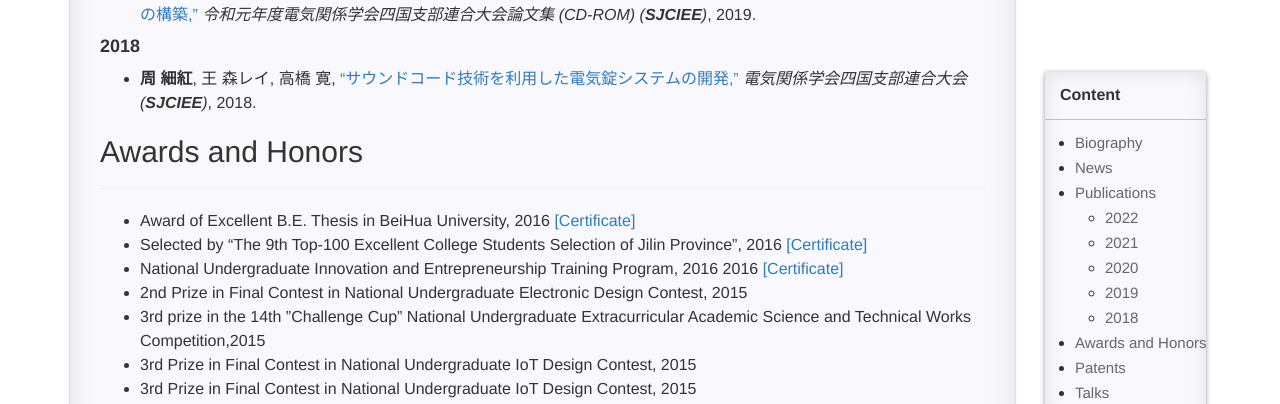
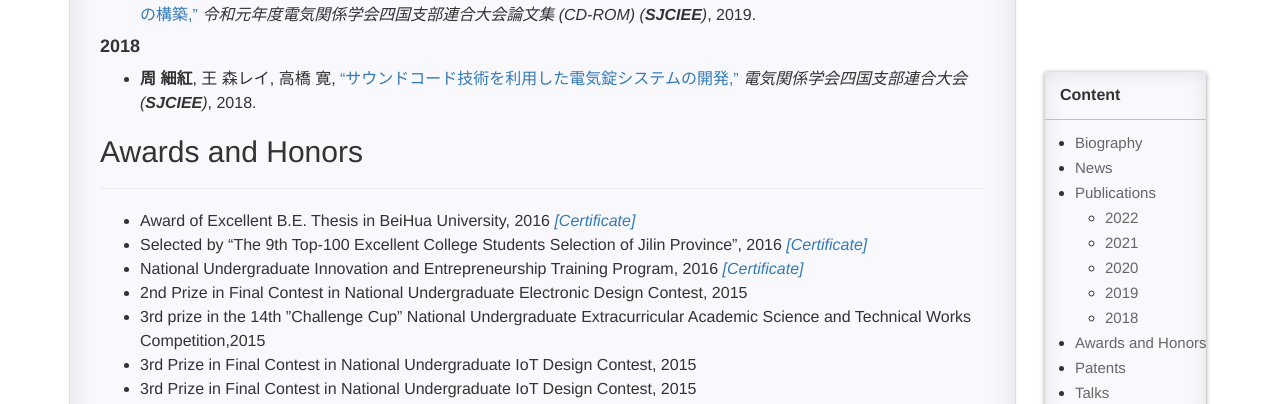
Before and after one commit to XihongZhou/xihongzhou.github.io, a Jekyll site: the page built from pages/1_homepage.md, in a window 1280 px wide and 900 px high, scrolled down 1571 px. Shown: the top 404 px of the window. Built offline with Jekyll 4.4.1, drawn with Linux system fonts in a browser that asks for light colours; comment, search, counter and statistics services are not loaded.

Commit message:
Update 1_homepage.md

```diff
--- a/pages/1_homepage.md
+++ b/pages/1_homepage.md
@@ -85,9 +85,9 @@ permalink: /homepage/
 
 ---
 
-- Award of Excellent B.E. Thesis in BeiHua University, 2016 [[Certificate]](https://xihongzhou.github.io/images/Certificate/2016-06-30_Excellent_B.E._Thesis_BeiHua_University.jpg)
-- Selected by "The 9th Top-100 Excellent College Students Selection of Jilin Province”, 2016 [[Certificate]](https://xihongzhou.github.io/images/Certificate/2015-10-17_Top-100_Excellent_College_Students_Jili_Province.jpg)
-- National Undergraduate Innovation and Entrepreneurship Training Program, 2016  2016 [[Certificate]](https://xihongzhou.github.io/images/Certificate/2016-06_National_Undergraduate_Innovation_Entrepreneurship_Training_Program.jpg)
+- Award of Excellent B.E. Thesis in BeiHua University, 2016 [*[Certificate]*](https://xihongzhou.github.io/images/Certificate/2016-06-30_Excellent_B.E._Thesis_BeiHua_University.jpg)
+- Selected by "The 9th Top-100 Excellent College Students Selection of Jilin Province”, 2016 [*[Certificate]*](https://xihongzhou.github.io/images/Certificate/2015-10-17_Top-100_Excellent_College_Students_Jili_Province.jpg)
+- National Undergraduate Innovation and Entrepreneurship Training Program, 2016 [*[Certificate]*](https://xihongzhou.github.io/images/Certificate/2016-06_National_Undergraduate_Innovation_Entrepreneurship_Training_Program.jpg)
 - 2nd Prize in Final Contest in National Undergraduate Electronic Design Contest, 2015
 - 3rd prize in the 14th ”Challenge Cup” National Undergraduate Extracurricular Academic Science and Technical Works Competition,2015
 - 3rd Prize in Final Contest in National Undergraduate IoT Design Contest, 2015
```
